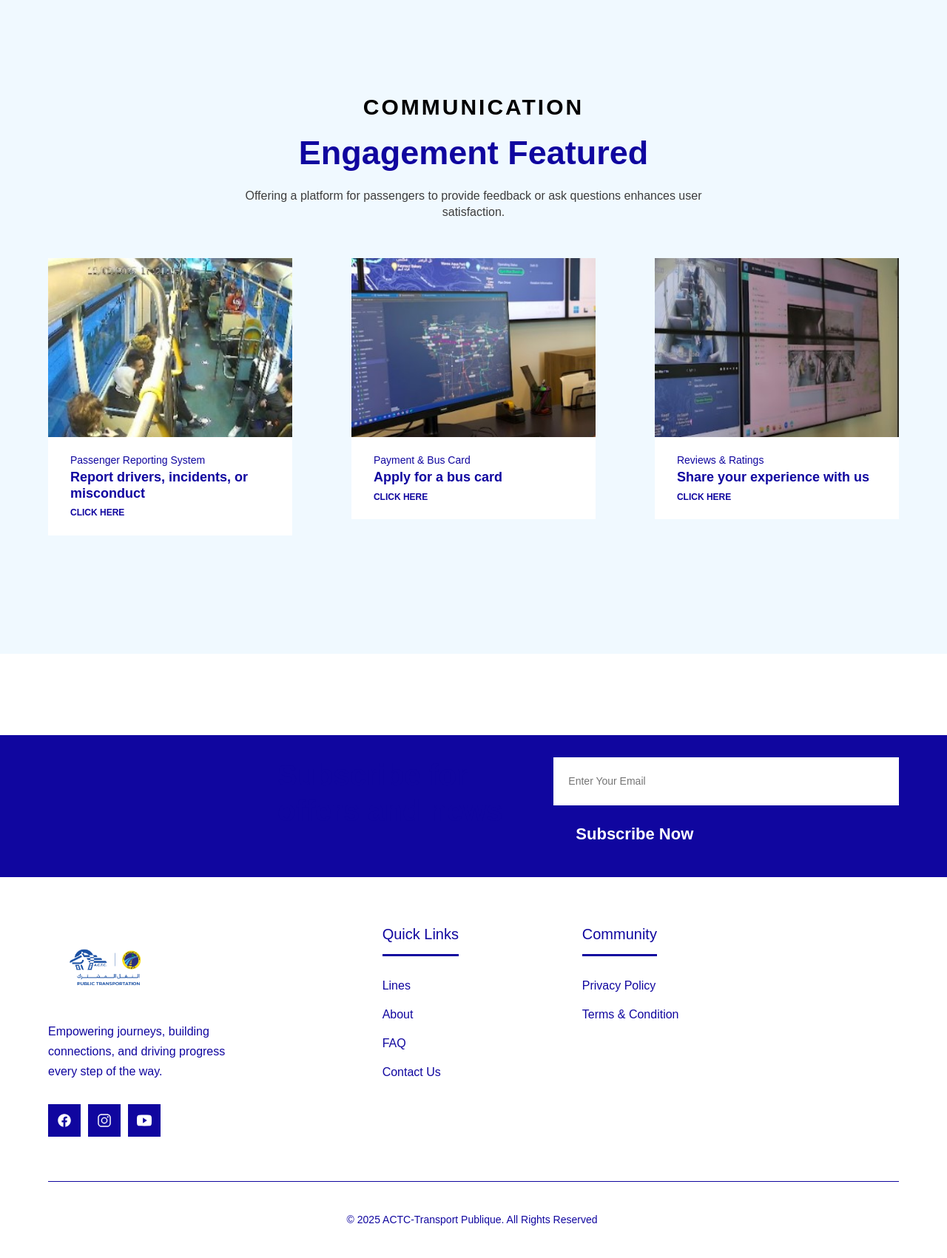
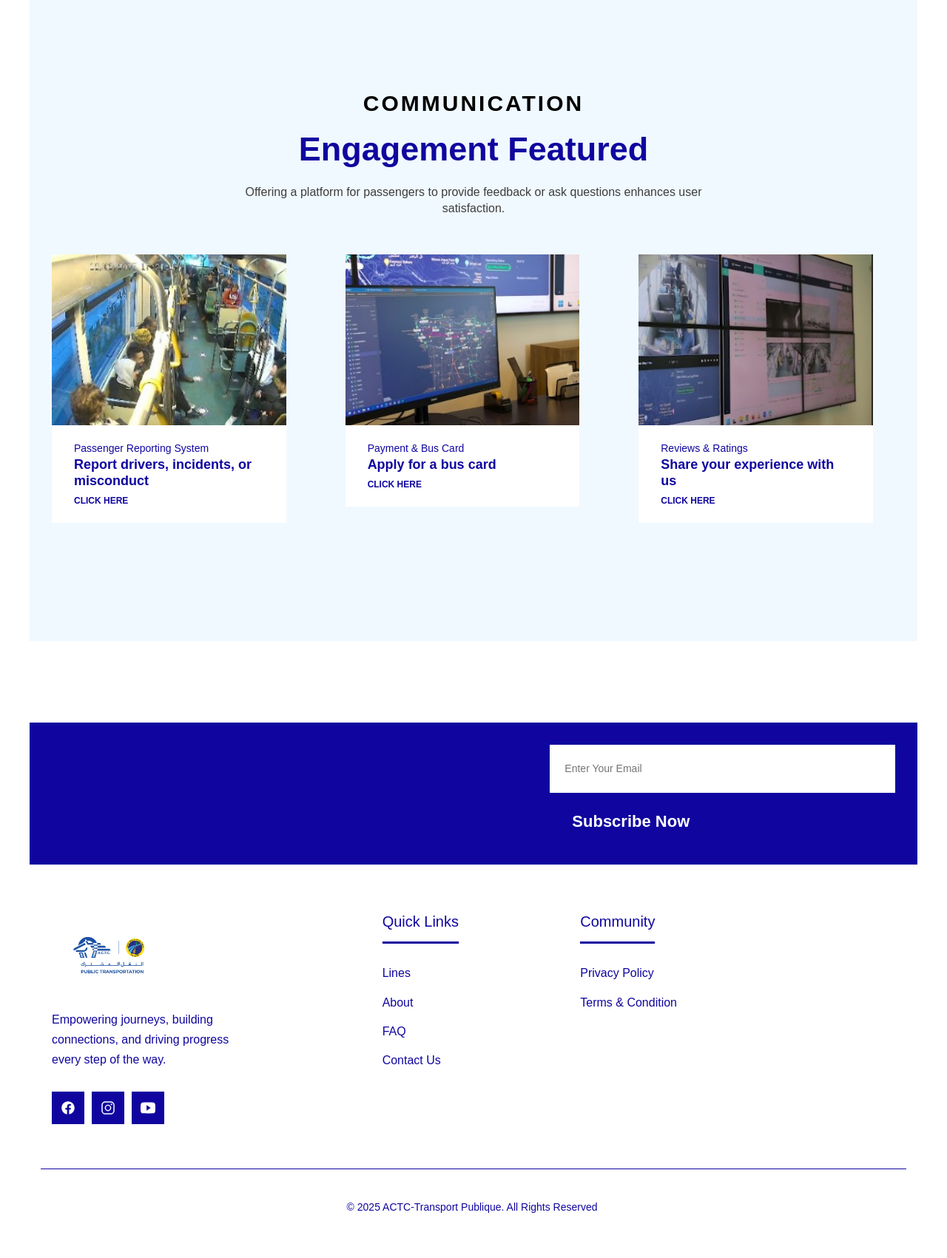
Before and after one commit to MauriceB006/NFA021_PROJECT, a PHP site: page /indexV51.php in a window 1280 px wide. Shown: the part 3332-5033 px from the top of the page at 74% size. After the commit the page ends 4972 px from the top, so only its background shows below. Run offline with PHP 8.4, Linux system fonts and the light colour scheme.

Commit message:
Update styleV4.css

```diff
--- a/assets/css/styleV4.css
+++ b/assets/css/styleV4.css
@@ -1809,3 +1809,33 @@ select:hover {
     font-size: 1rem;
   }
 }
+
+
+html, body {
+  width: 100%;
+  margin: 0;
+  padding: 0;
+  overflow-x: hidden;
+  box-sizing: border-box;
+}
+
+.container,
+.section,
+.about .container,
+.project-list,
+.feature .container {
+  max-width: 1200px;
+  margin-left: auto;
+  margin-right: auto;
+  padding-left: 15px;
+  padding-right: 15px;
+  box-sizing: border-box;
+}
+
+@media (max-width: 768px) {
+  .container,
+  .section {
+    padding-left: 10px;
+    padding-right: 10px;
+  }
+}
```
